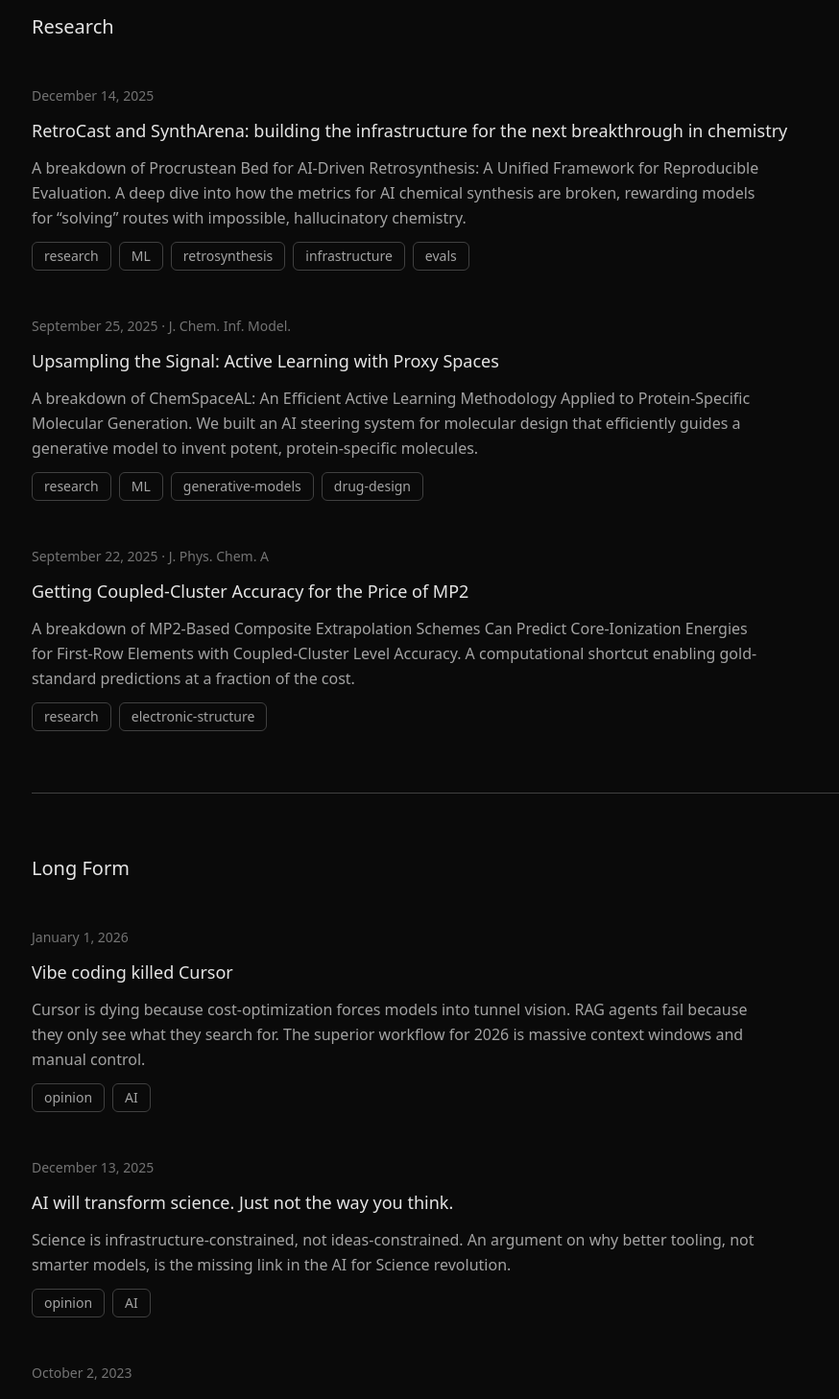
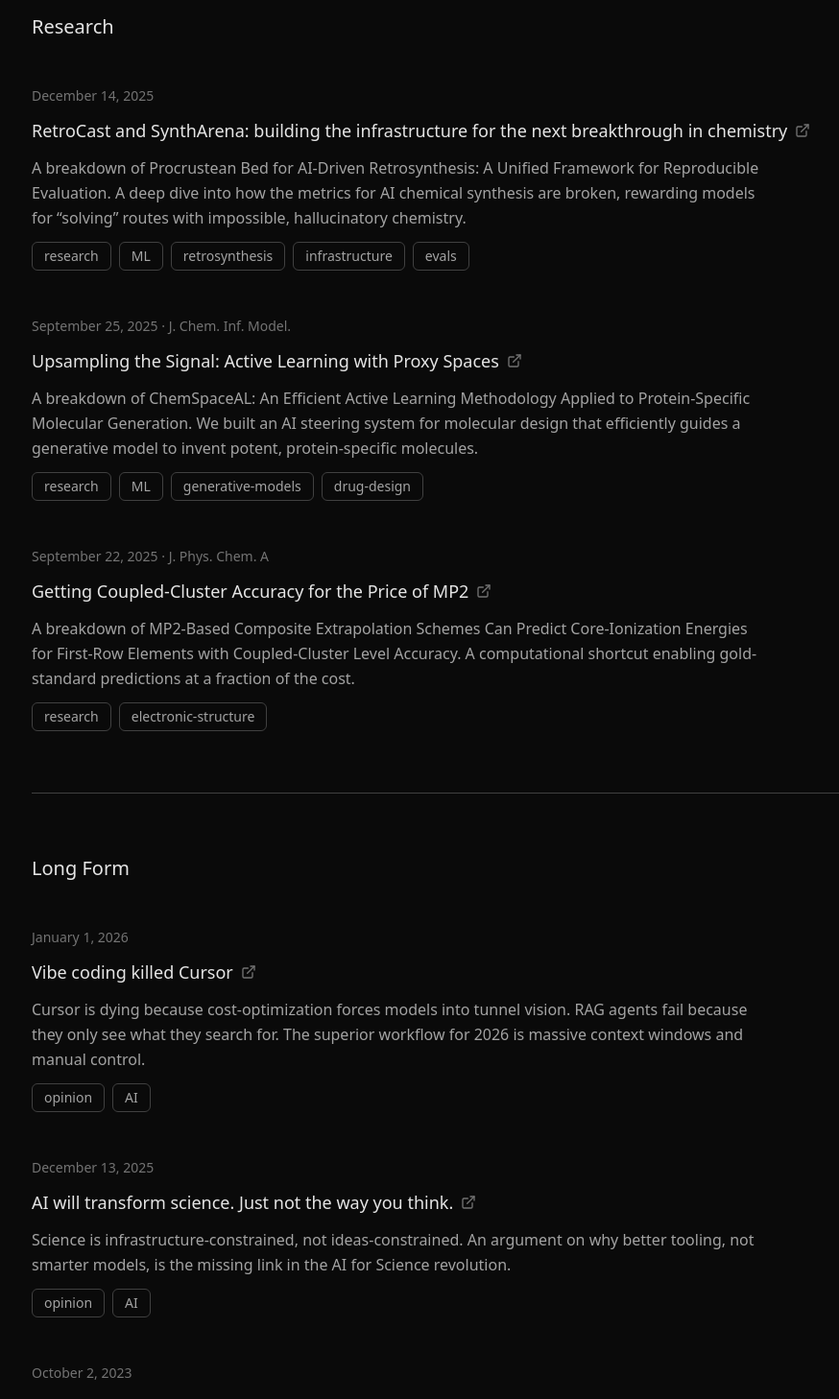
Before and after one commit to RONHEL235/minimal-academic-portfolio, a React (Vite) app: page /writings in a window 1280 px wide. Shown: the part 360-1818 px from the top of the page at 96% size, without its empty margins (111-985 px from the left). Built offline with nearby package versions, Linux system fonts and the light colour scheme.

Commit message:
A good day at the office

```diff
--- a/package.json
+++ b/package.json
@@ -10,6 +10,7 @@
     "preview": "vite preview"
   },
   "dependencies": {
+    "lucide-react": "^0.562.0",
     "react": "^19.2.0",
     "react-dom": "^19.2.0",
     "react-router-dom": "^7.11.0"
--- a/src/index.css
+++ b/src/index.css
@@ -18,8 +18,4 @@
   p {
     @apply text-neutral-300;
   }
-
-  a {
-    @apply text-blue-500 hover:underline;
-  }
 }
--- a/src/pages/Writings.jsx
+++ b/src/pages/Writings.jsx
@@ -1,3 +1,5 @@
+import { ExternalLink } from "lucide-react";
+
 export default function Writings() {
   return (
     <div className="space-y-16">
@@ -17,19 +19,23 @@
 
       {/* RESEARCH */}
       <section className="space-y-12">
-        <h2 className="text-xl font-medium text-neutral-200">
-          Research
-        </h2>
+        <h2 className="text-xl font-medium text-neutral-200">Research</h2>
 
         {/* ITEM */}
         <article className="space-y-3">
-          <p className="text-sm text-neutral-500">
-            December 14, 2025
-          </p>
+          <p className="text-sm text-neutral-500">December 14, 2025</p>
 
           <h3 className="text-lg font-medium text-neutral-200">
+            <a
+              href="#"
+              target="_blank"
+              rel="noopener noreferrer"
+              className="inline-flex items-center gap-2 no-underline hover:underline"
+            >
               RetroCast and SynthArena: building the infrastructure for the next
               breakthrough in chemistry
+              <ExternalLink size={16} className="text-neutral-500" />
+            </a>
           </h3>
 
           <p className="text-neutral-400 max-w-3xl">
@@ -60,7 +66,15 @@
           </p>
 
           <h3 className="text-lg font-medium text-neutral-200">
+            <a
+              href="#"
+              target="_blank"
+              rel="noopener noreferrer"
+              className="inline-flex items-center gap-2 no-underline hover:underline"
+            >
               Upsampling the Signal: Active Learning with Proxy Spaces
+              <ExternalLink size={16} className="text-neutral-500" />
+            </a>
           </h3>
 
           <p className="text-neutral-400 max-w-3xl">
@@ -89,7 +103,15 @@
           </p>
 
           <h3 className="text-lg font-medium text-neutral-200">
+            <a
+              href="#"
+              target="_blank"
+              rel="noopener noreferrer"
+              className="inline-flex items-center gap-2 no-underline hover:underline"
+            >
               Getting Coupled-Cluster Accuracy for the Price of MP2
+              <ExternalLink size={16} className="text-neutral-500" />
+            </a>
           </h3>
 
           <p className="text-neutral-400 max-w-3xl">
@@ -117,17 +139,21 @@
 
       {/* LONG FORM */}
       <section className="space-y-12">
-        <h2 className="text-xl font-medium text-neutral-200">
-          Long Form
-        </h2>
+        <h2 className="text-xl font-medium text-neutral-200">Long Form</h2>
 
         <article className="space-y-3">
-          <p className="text-sm text-neutral-500">
-            January 1, 2026
-          </p>
+          <p className="text-sm text-neutral-500">January 1, 2026</p>
 
           <h3 className="text-lg font-medium text-neutral-200">
+            <a
+              href="#"
+              target="_blank"
+              rel="noopener noreferrer"
+              className="inline-flex items-center gap-2 no-underline hover:underline"
+            >
               Vibe coding killed Cursor
+              <ExternalLink size={16} className="text-neutral-500" />
+            </a>
           </h3>
 
           <p className="text-neutral-400 max-w-3xl">
@@ -150,12 +176,18 @@
         </article>
 
         <article className="space-y-3">
-          <p className="text-sm text-neutral-500">
-            December 13, 2025
-          </p>
+          <p className="text-sm text-neutral-500">December 13, 2025</p>
 
           <h3 className="text-lg font-medium text-neutral-200">
+            <a
+              href="#"
+              target="_blank"
+              rel="noopener noreferrer"
+              className="inline-flex items-center gap-2 no-underline hover:underline"
+            >
               AI will transform science. Just not the way you think.
+              <ExternalLink size={16} className="text-neutral-500" />
+            </a>
           </h3>
 
           <p className="text-neutral-400 max-w-3xl">
@@ -177,12 +209,18 @@
         </article>
 
         <article className="space-y-3">
-          <p className="text-sm text-neutral-500">
-            October 2, 2023
-          </p>
+          <p className="text-sm text-neutral-500">October 2, 2023</p>
 
           <h3 className="text-lg font-medium text-neutral-200">
+            <a
+              href="#"
+              target="_blank"
+              rel="noopener noreferrer"
+              className="inline-flex items-center gap-2 no-underline hover:underline"
+            >
               How Oppenheimer saved chemistry from quantum mechanics?
+              <ExternalLink size={16} className="text-neutral-500" />
+            </a>
           </h3>
 
           <p className="text-neutral-400 max-w-3xl">
```
Also changed, not shown: 1 other file (tests, documents, lock files or other folders). Lines whose indentation alone changed are shown as unchanged.
